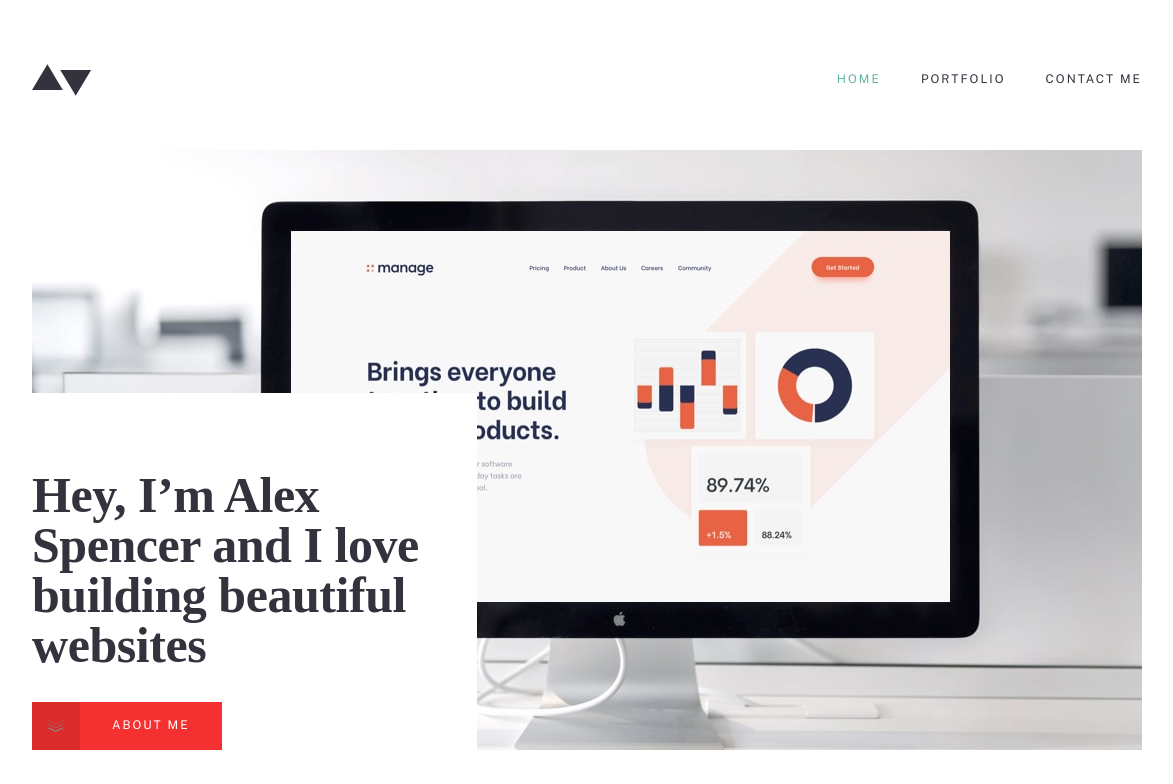
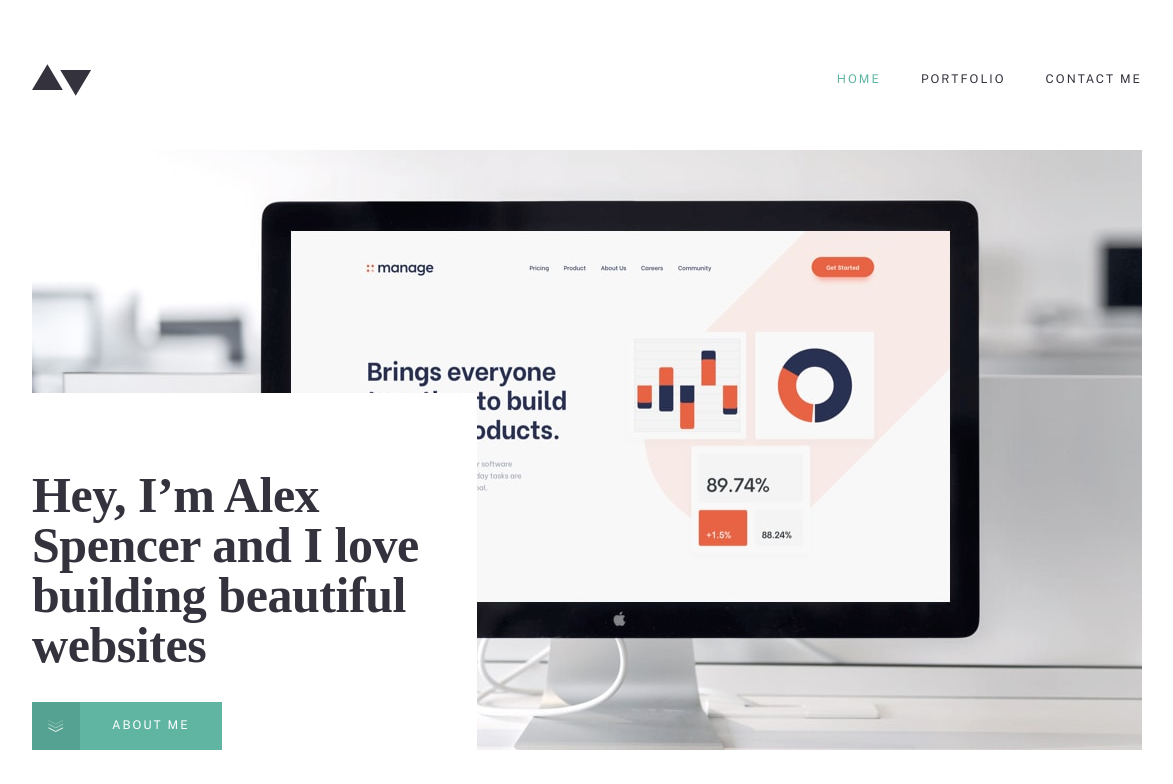
Before and after one commit to Olha-Fursova/Minimalist-portfolio-website, a React (Vite) app: page / in a window 1536 px wide. In both pictures the pointer is over the icon 237 px from the left and 726 px from the top of the page. Shown: the top 784 px of the page, without its empty margins (181-1354 px from the left). Built offline with nearby package versions, Linux system fonts and the light colour scheme; a web font is replaced by a local one.

Commit message:
Add hover button styles

```diff
--- a/src/pages/Home/sections/Hero/Hero.module.css
+++ b/src/pages/Home/sections/Hero/Hero.module.css
@@ -90,4 +90,9 @@
     width: 44.5rem;
     height: 35.7rem;
   }
+
+  .hero__cta:hover .button__icon,
+  .hero__cta:focus .button__icon {
+    stroke: var(--color-bg);
+  }
 }
--- a/src/styles/basic.css
+++ b/src/styles/basic.css
@@ -90,7 +90,7 @@ body {
   .btn__primary:hover,
   .btn__primary:focus {
     /* Change button color on hover */
-    background-color: var(--color-accent);
+    background-color: var(--color-primary-light);
   }
 
   .btn__secondary:hover,
```
